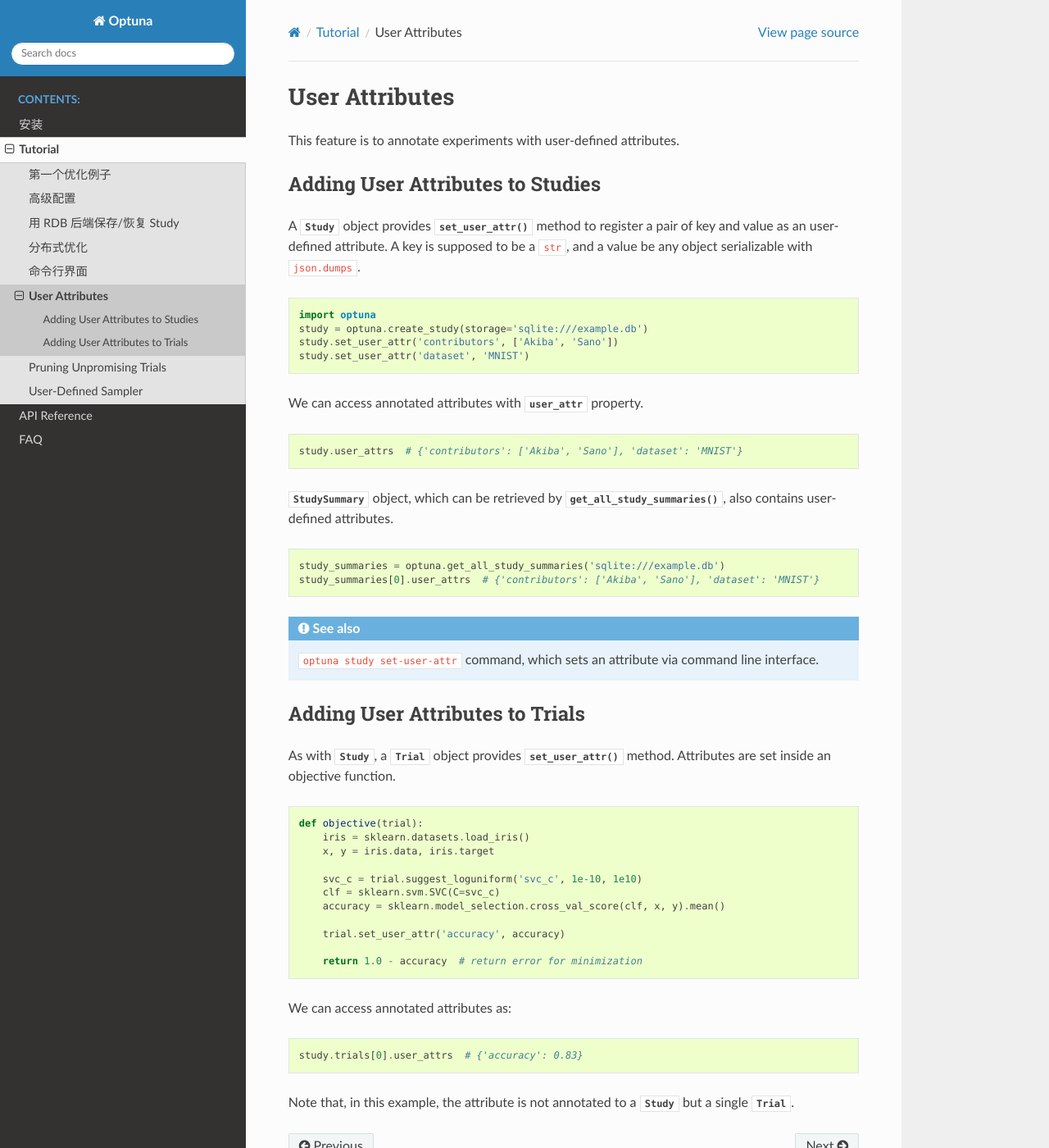
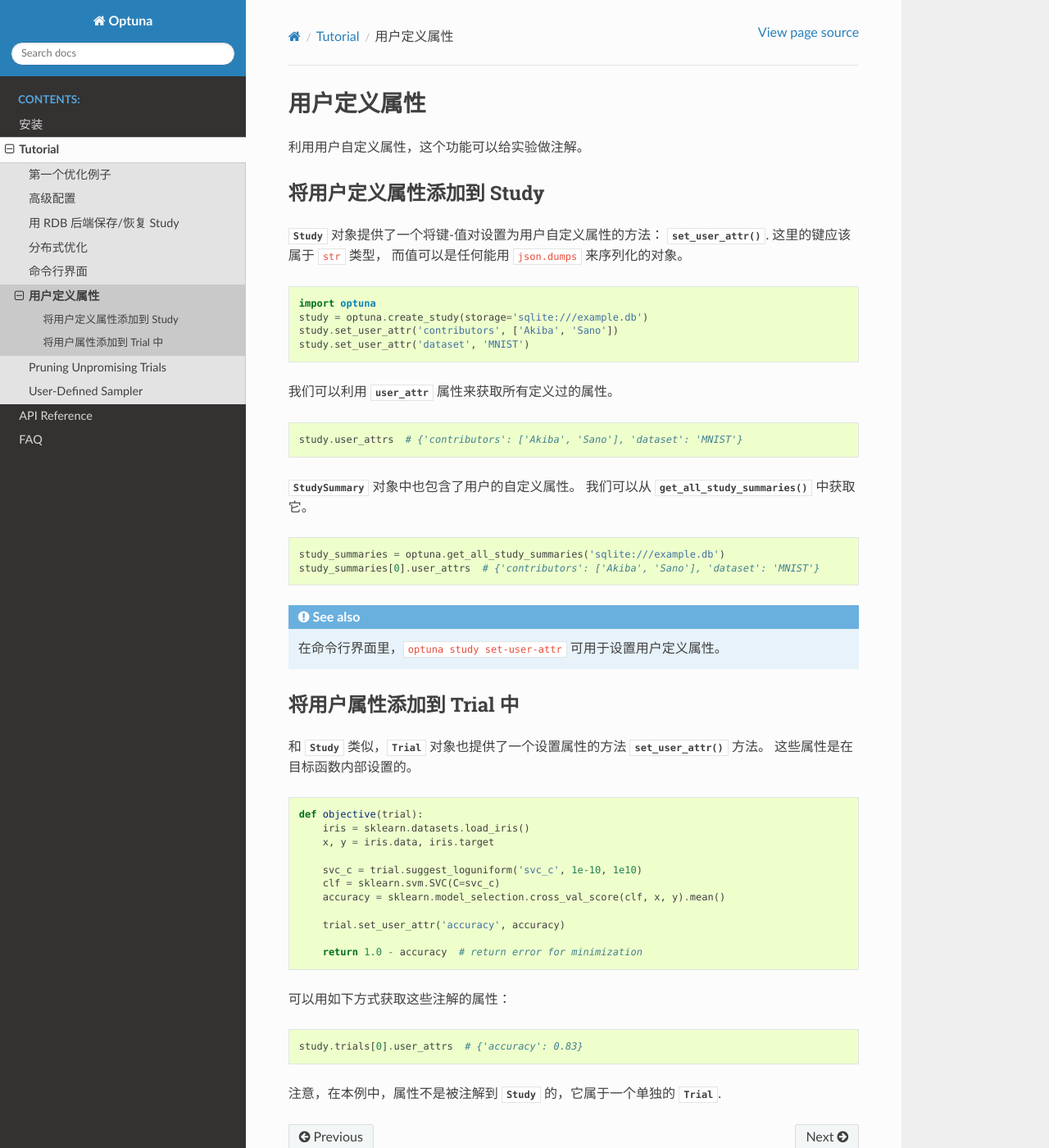
Before and after one commit to optuna/doc-optuna-zh-cn, a Sphinx documentation site: the page built from source/tutorial/attributes.rst, in a window 1280 px wide and 1400 px high. Shown: the whole window at 82% size. Built offline with Sphinx 7.4.7 and the Read the Docs theme 2.0.0, drawn with Linux system fonts in a browser that asks for light colours.

Commit message:
翻译完用户定义属性

```diff
--- a/source/tutorial/attributes.rst
+++ b/source/tutorial/attributes.rst
@@ -1,17 +1,17 @@
 .. _attributes:
 
-User Attributes
+用户定义属性
 ===============
 
-This feature is to annotate experiments with user-defined attributes.
+利用用户自定义属性，这个功能可以给实验做注解。
 
 
-Adding User Attributes to Studies
+
+将用户定义属性添加到 Study
 ---------------------------------
 
-A :class:`~optuna.study.Study` object provides :func:`~optuna.study.Study.set_user_attr` method to
-register a pair of key and value as an user-defined attribute.
-A key is supposed to be a ``str``, and a value be any object serializable with ``json.dumps``.
+:class:`~optuna.study.Study` 对象提供了一个将键-值对设置为用户自定义属性的方法： :func:`~optuna.study.Study.set_user_attr`.
+这里的键应该属于 ``str`` 类型， 而值可以是任何能用 ``json.dumps`` 来序列化的对象。
 
 .. code-block:: python
 
@@ -20,15 +20,14 @@ A key is supposed to be a ``str``, and a value be any object serializable with `
     study.set_user_attr('contributors', ['Akiba', 'Sano'])
     study.set_user_attr('dataset', 'MNIST')
 
-
-We can access annotated attributes with :attr:`~optuna.study.Study.user_attr` property.
+我们可以利用 :attr:`~optuna.study.Study.user_attr` 属性来获取所有定义过的属性。
 
 .. code-block:: python
 
     study.user_attrs  # {'contributors': ['Akiba', 'Sano'], 'dataset': 'MNIST'}
 
-:class:`~optuna.struct.StudySummary` object, which can be retrieved by
-:func:`~optuna.study.get_all_study_summaries`, also contains user-defined attributes.
+:class:`~optuna.struct.StudySummary` 对象中也包含了用户的自定义属性。
+我们可以从 :func:`~optuna.study.get_all_study_summaries` 中获取它。
 
 .. code-block:: python
 
@@ -36,15 +35,14 @@ We can access annotated attributes with :attr:`~optuna.study.Study.user_attr` pr
     study_summaries[0].user_attrs  # {'contributors': ['Akiba', 'Sano'], 'dataset': 'MNIST'}
 
 .. seealso::
-    ``optuna study set-user-attr`` command, which sets an attribute via command line interface.
+    在命令行界面里，``optuna study set-user-attr`` 可用于设置用户定义属性。
 
 
-Adding User Attributes to Trials
+将用户属性添加到 Trial 中
 --------------------------------
 
-As with :class:`~optuna.study.Study`, a :class:`~optuna.trial.Trial` object provides
-:func:`~optuna.trial.Trial.set_user_attr` method.
-Attributes are set inside an objective function.
+和 :class:`~optuna.study.Study` 类似，:class:`~optuna.trial.Trial` 对象也提供了一个设置属性的方法 :func:`~optuna.trial.Trial.set_user_attr` 方法。
+这些属性是在目标函数内部设置的。
 
 .. code-block:: python
 
@@ -61,11 +59,10 @@ Attributes are set inside an objective function.
         return 1.0 - accuracy  # return error for minimization
 
 
-We can access annotated attributes as:
+可以用如下方式获取这些注解的属性：
 
 .. code-block:: python
 
     study.trials[0].user_attrs  # {'accuracy': 0.83}
 
-Note that, in this example, the attribute is not annotated to a :class:`~optuna.study.Study`
-but a single :class:`~optuna.trial.Trial`.
+注意，在本例中，属性不是被注解到 :class:`~optuna.study.Study` 的，它属于一个单独的 :class:`~optuna.trial.Trial`.
```
